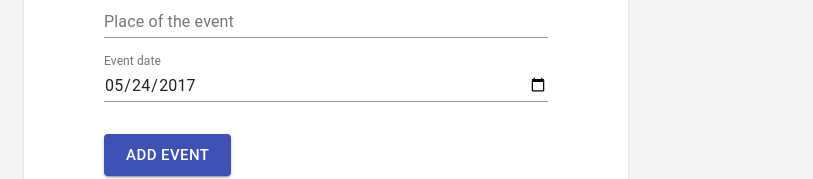
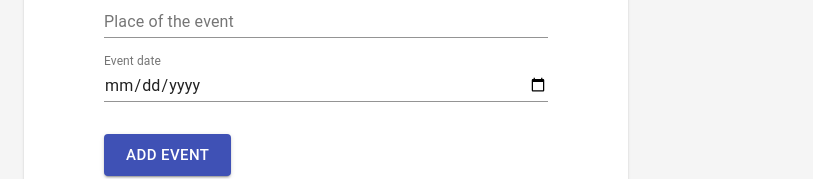
Before and after one commit to wormyy/slido-assignment, a React (Create React App) app: page / in a window 1280 px wide. Shown: the part 316-495 px from the top of the page, without its empty margins (0-813 px from the left). Built offline with nearby package versions, Linux system fonts and the light colour scheme.

Commit message:
Date no default

```diff
--- a/src/App.tsx
+++ b/src/App.tsx
@@ -70,7 +70,13 @@ function App() {
   const [events, setEvents] = useState(initialEvents);
 
   const onAddEvent = (event: IEvent) => {
-    setEvents([...events, event]);
+    const newEvent = {
+      ...event,
+      date: new Date(event.date),
+      imageUrl: "https://picsum.photos/400/200",
+    };
+    debugger;
+    setEvents([...events, newEvent]);
   };
 
   const today = new Date();
--- a/src/components/EventForm.tsx
+++ b/src/components/EventForm.tsx
@@ -2,7 +2,6 @@ import React from "react";
 import TextField from "@material-ui/core/TextField";
 import Card from "@material-ui/core/Card";
 import CardContent from "@material-ui/core/CardContent";
-import CardActions from "@material-ui/core/CardActions";
 import Button from "@material-ui/core/Button";
 import { useForm, Controller } from "react-hook-form";
 import Grid from "@material-ui/core/Grid";
@@ -58,10 +57,12 @@ const EventForm: React.SFC<EventFormProps> = ({ onAddEvent }) => {
               control={control}
               rules={{ required: true }}
               type="date"
-              defaultValue="2017-05-24"
               error={Boolean(errors.date)}
               style={{ marginTop: 16 }}
               data-test-id="input-date"
+              InputLabelProps={{
+                shrink: true,
+              }}
             />
             <Box marginY={4}>
               <Button
```
